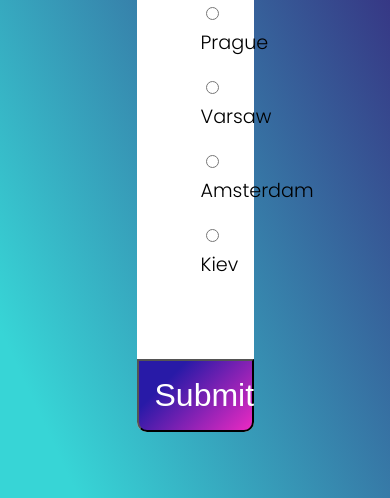
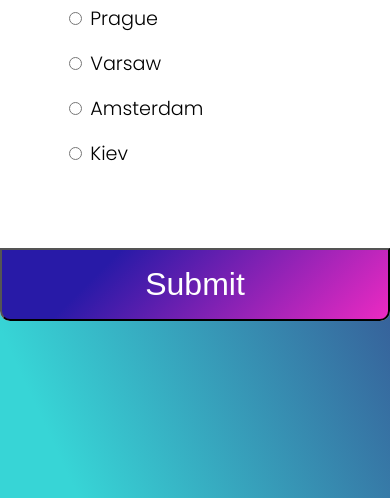
Before and after one commit to carttman14/quizApp, a plain HTML site: page index.html in a window 390 px wide. Shown: the part 346-844 px from the top of the page. Drawn offline with Linux system fonts and the light colour scheme; a web font is replaced by a local one.

Commit message:
responsive css added

```diff
--- a/css/style.css
+++ b/css/style.css
@@ -22,6 +22,11 @@ body {
   max-width: 100%;
   border-radius: 10px;
   box-shadow: 0 0 10px 15px, rgba(0, 0, 0, 0.2);
+}
+@media screen and (max-width: 800px) {
+  .quiz-container {
+    width: auto;
+  }
 }
 .quiz-header {
   padding: 4rem;
```
